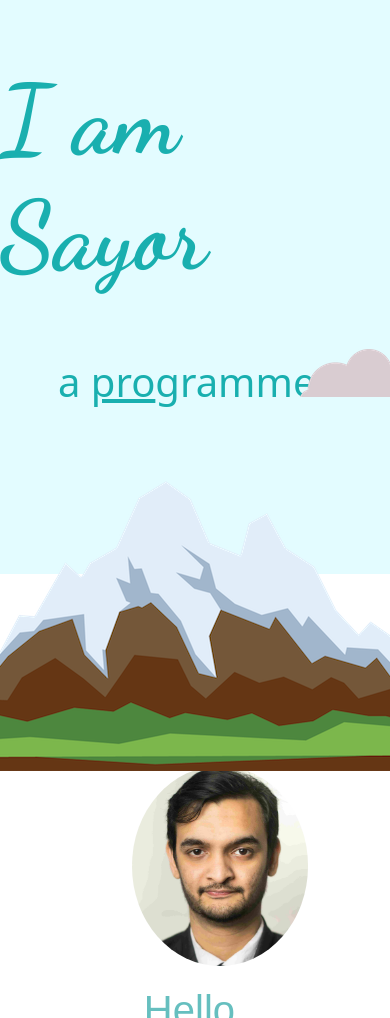
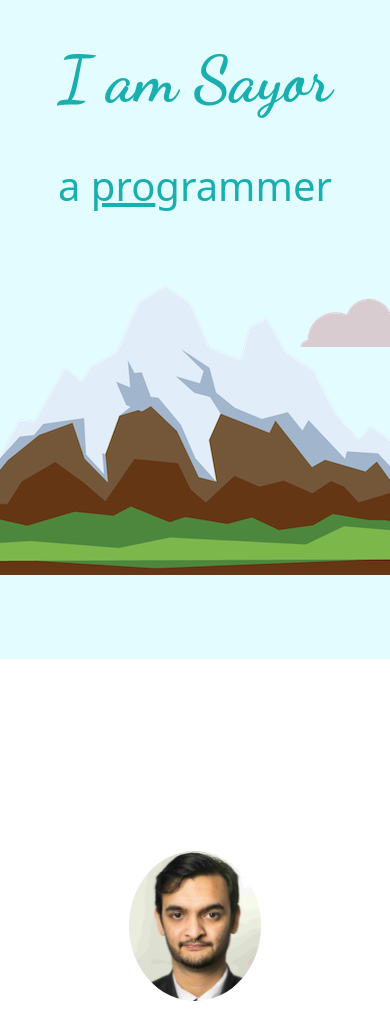
Before and after one commit to sayorc/Capstone2, a plain HTML site: page index.html in a window 390 px wide. Shown: the part 101-1119 px from the top of the page. Drawn offline with nearby package versions, Linux system fonts and the light colour scheme; files that its build step writes are made by us from their sources.

Commit message:
Second change with updated files

```diff
--- a/style.css
+++ b/style.css
@@ -25,7 +25,7 @@
     background-color: rgb(227, 252, 255);
     position: relative;
     padding-top: 100px;
-    height: 80vh;
+    height: 760px;
 }
 .header-writeup-container{
     display: flex;
@@ -72,6 +72,8 @@ h5{
     height: 200px;
     border-radius: 50%;
     margin-bottom: 20px;
+    margin-left: 0%;
+    padding-left: 0%;
 }
 
 hr{
@@ -185,8 +187,21 @@ img{
     }
     .body1{
         font-size: large;
-        width: 400px;
+        width: 200px;
         text-align: center;
     }
-
+    .middle-section{
+        margin-top: 10px;
+    }
+    .cloud2{
+        position: absolute;
+        top: 400px;
+        left: 250px;
+    }
+    h1{
+        font-size: 4rem;
+    }
+    .profile-image{
+        height: 150px;
+    }
 }
```
